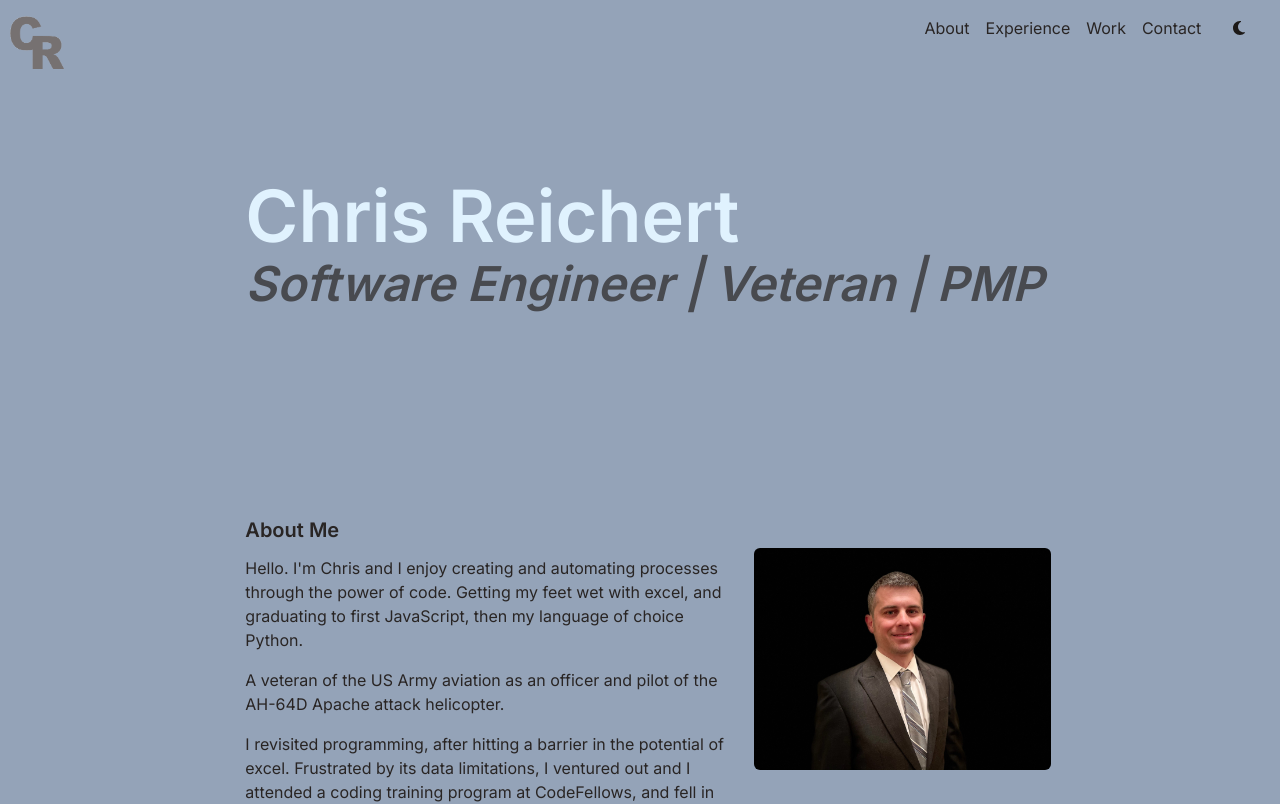
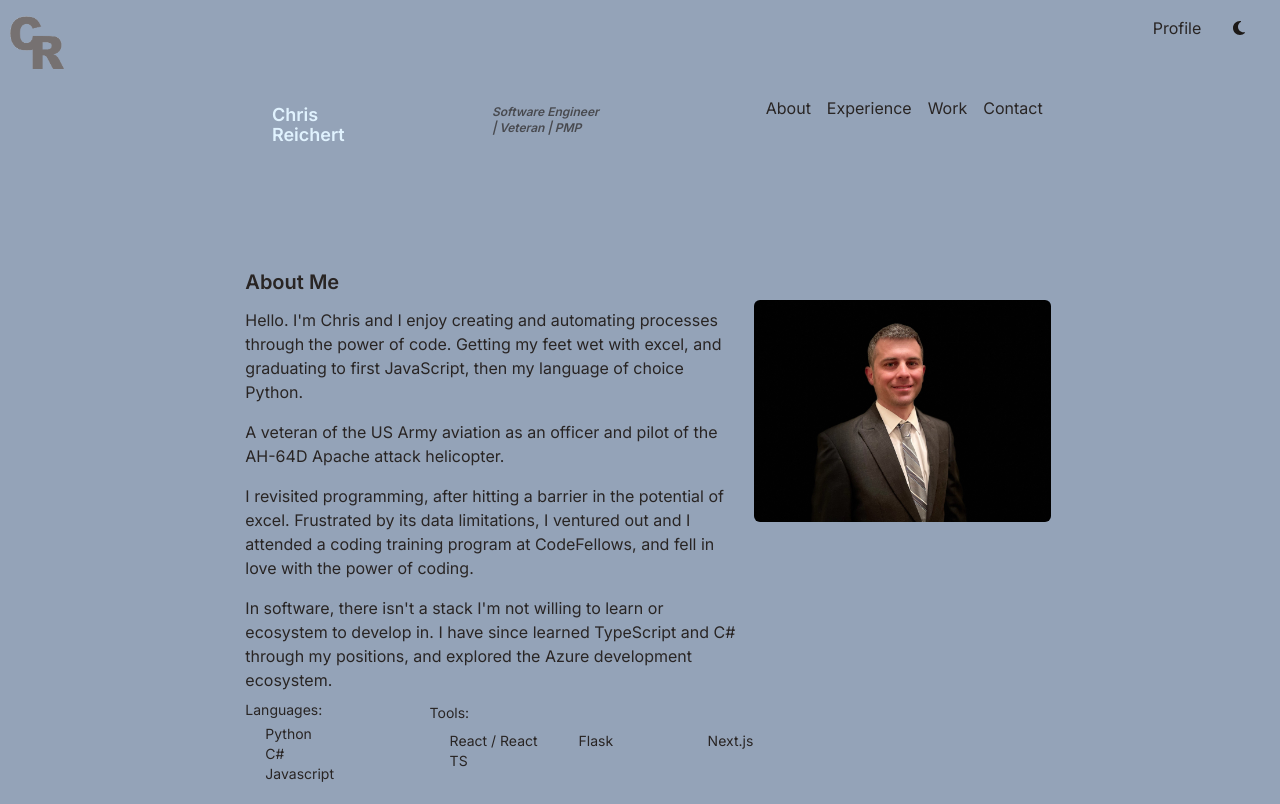
Before and after one commit to reichertc2/portfolio-main-fe, a Next.js app: page / in a window 1280 px wide. Shown: the top 804 px of the page. Built offline with nearby package versions, Linux system fonts and the light colour scheme.

Commit message:
working on css, started headline transition

```diff
--- a/src/app/default/common/MainClientPage.tsx
+++ b/src/app/default/common/MainClientPage.tsx
@@ -1,9 +1,9 @@
 "use client";
 
-import { useEffect, useState } from 'react'
+import { useEffect, useState } from 'react';
 import LandingPage from './LandingPage';
 import MainPage from './MainPage';
-import { user } from '../../../../data/user'
+import { user } from '../../../../data/user';
 import { IUserData } from '../models/user';
 
 export default function MainClientPage() {
--- a/src/app/default/common/components/Header.tsx
+++ b/src/app/default/common/components/Header.tsx
@@ -1,6 +1,7 @@
 import Image from "next/image"
 import NavBar from "./NavBar"
 import { IUserData } from "../../models/user";
+import { INavigation } from "../../models/navigation";
 
 interface IHeaderProps {
     profileMain: IUserData;
@@ -10,6 +11,9 @@ interface IHeaderProps {
 
 export const Header: React.FC<IHeaderProps> = ({ profileMain }) => {
 
+    const navigations: INavigation[] = [
+        { label: 'Profile', path: '#AboutMeSection' },
+    ]
 
 
     return (
@@ -19,7 +23,11 @@ export const Header: React.FC<IHeaderProps> = ({ profileMain }) => {
                 src={profileMain.profile.logo.image}
                 alt={profileMain.profile.logo.alt}
             />
-            <NavBar />
+            <NavBar
+                navigations={navigations}
+                showThemeChange={true}
+
+            />
 
         </header>
     )
--- a/src/app/default/common/components/Main.tsx
+++ b/src/app/default/common/components/Main.tsx
@@ -23,7 +23,9 @@ export const Main: React.FC<IMainProps> = ({ profileMain }) => {
             </Head>
             <main className='m-auto w-2/3' >
                 <article
-                    id="mainContainer">
+                    id="mainContainer"
+                    className={``}
+                    >
                     <Headline headLine={profileMain["profile"]} />
                     <AboutMe aboutMe={profileMain["aboutMe"]} />
                     <Experience jobExperience={profileMain["jobs"]} />
--- a/src/app/default/common/components/NavBar.tsx
+++ b/src/app/default/common/components/NavBar.tsx
@@ -6,15 +6,17 @@ import { library } from '@fortawesome/fontawesome-svg-core'
 import { faMoon } from "@fortawesome/free-solid-svg-icons"
 import { faSun } from "@fortawesome/free-solid-svg-icons"
 import { baseDarkText, baseText, lightText } from "@/app/styles/colors"
+import { INavigation } from "../../models/navigation"
 
 
 library.add(faMoon, faSun)
 
 interface INavBarProps {
-
+    navigations: INavigation[];
+    showThemeChange: boolean;
 }
 
-export const NavBar: React.FC<INavBarProps> = () => {
+export const NavBar: React.FC<INavBarProps> = ({ navigations, showThemeChange }) => {
 
     const { systemTheme, theme, setTheme } = useTheme();
 
@@ -41,12 +43,6 @@ export const NavBar: React.FC<INavBarProps> = () => {
         }
     }
 
-    const navigations = [
-        { label: 'About', path: '#AboutMeSection' },
-        { label: 'Experience', path: '#ExperienceSection' },
-        { label: 'Work', path: '#WorkSection' },
-        { label: 'Contact', path: '#ContactSection' },
-    ]
 
     return (
         <nav
@@ -70,9 +66,14 @@ export const NavBar: React.FC<INavBarProps> = () => {
 
                 <li className={`px-2 dark:${baseDarkText} pt-2`}>
                 </li>
-                <li className={`px-2 dark:${baseDarkText} pt-4`}>
-                    {renderThemeChanger()}
-                </li>
+                {
+                    showThemeChange ?
+                        <li className={`px-2 dark:${baseDarkText} pt-4`}>
+                            {renderThemeChanger()}
+                        </li>
+                        : ""
+                }
+
             </ul>
 
         </nav>
--- a/src/app/default/features/DevProfile/components/Headline.tsx
+++ b/src/app/default/features/DevProfile/components/Headline.tsx
@@ -1,22 +1,71 @@
-import { genericSectionLayout } from "../../../../styles/styles";
-import { baseDarkText } from "../../../../styles/colors";
+import { dynamicSectionLayout, genericSectionLayout } from "../../../../styles/styles";
+import { baseDarkText, lightText } from "../../../../styles/colors";
 import { IProfile } from "@/app/default/models/user";
+import NavBar from "@/app/default/common/components/NavBar";
+import { INavigation } from "@/app/default/models/navigation";
+import { useEffect, useState } from "react";
 
 interface IHeadlineProps {
     headLine: IProfile;
 }
 
+interface IHeadlineStyle {
+    section: string;
+    name: string;
+    headline: string;
+    navBar?: string
+}
+
 export const Headline: React.FC<IHeadlineProps> = ({ headLine }) => {
 
+    const headlineStyleLarge: IHeadlineStyle = {
+        section: `${dynamicSectionLayout}`,
+        name: `dark:${lightText} text-7xl font-semibold py-1`,
+        headline: `dark:${baseDarkText} text-5xl font-semibold italic  pt-1 pb-3 opacity-70`
+    }
+
+    const headlineStyleSmall: IHeadlineStyle = {
+        section: `${dynamicSectionLayout} justify-start`,
+        name: ` ${lightText} text-4xl font-semibold scale-50 w-full`,
+        headline: `dark:${baseDarkText} text-2xl font-semibold italic opacity-70 scale-50 w-full`
+    }
+
+    const [headlineStyle, setHeadlineStyle] = useState<IHeadlineStyle>(headlineStyleLarge)
+
+    const navigations: INavigation[] = [
+        { label: 'About', path: '#AboutMeSection' },
+        { label: 'Experience', path: '#ExperienceSection' },
+        { label: 'Work', path: '#WorkSection' },
+        { label: 'Contact', path: '#ContactSection' },
+    ]
+
+    const handleSizeStyleChange = () => {
+        setTimeout(() => setHeadlineStyle(headlineStyleSmall), 1000)
+
+        console.log("handleSizeStyleChange")
+    }
+
+    useEffect(() => {
+        handleSizeStyleChange()
+    }, [])
+
     return (
-        <section className={`${genericSectionLayout}`}>
+        <section className="flex">
+            <div className={headlineStyle["section"]}>
 
-            <p className={`text-sky-100 text-7xl font-semibold py-1`}>
-                {headLine["name"]}
-            </p>
-            <p className={`text-5xl font-semibold italic dark:${baseDarkText} pt-1 pb-3 opacity-70`}>
-                {headLine["headline"]}
-            </p>
+                <p className={headlineStyle["name"]}>
+                    {headLine["name"]}
+                </p>
+                <p className={headlineStyle["headline"]}>
+                    {headLine["headline"]}
+                </p>
+
+
+            </div>
+           <NavBar
+                navigations={navigations}
+                showThemeChange={false}
+            />
         </section>
     )
 }
--- /dev/null
+++ b/src/app/default/models/navigation.ts
@@ -0,0 +1,5 @@
+export interface INavigation{
+    label: string;
+    path:string;
+    image?: any;
+}
--- a/src/app/layout.tsx
+++ b/src/app/layout.tsx
@@ -1,7 +1,7 @@
 'use client'
 
-import './styles/globals.css'
-import { Inter } from 'next/font/google'
+import './styles/globals.css';
+import { Inter } from 'next/font/google';
 import { ThemeProvider } from 'next-themes';
 import { Metadata } from 'next';
 
--- a/src/app/page.tsx
+++ b/src/app/page.tsx
@@ -4,11 +4,10 @@ import { baseClientWindow } from "./styles/styles";
 
 export default function Home() {
 
-
-
   return (
     <div className={baseClientWindow}>
       <MainClientPage />
     </div>
+
   )
 }
--- a/src/app/styles/styles.ts
+++ b/src/app/styles/styles.ts
@@ -6,6 +6,9 @@ export const baseClientWindow = `m-auto min-h-screen`
 export const headerSectionLayout = `pt-2 pl-3`
 
 export const genericSectionLayout = `py-24 w-full pl-8`
+
+export const dynamicSectionLayout = `flex justify-start p-1 w-full`
+
 
 export const genericSectionTransition = `${genericSectionLayout} `
 
```
